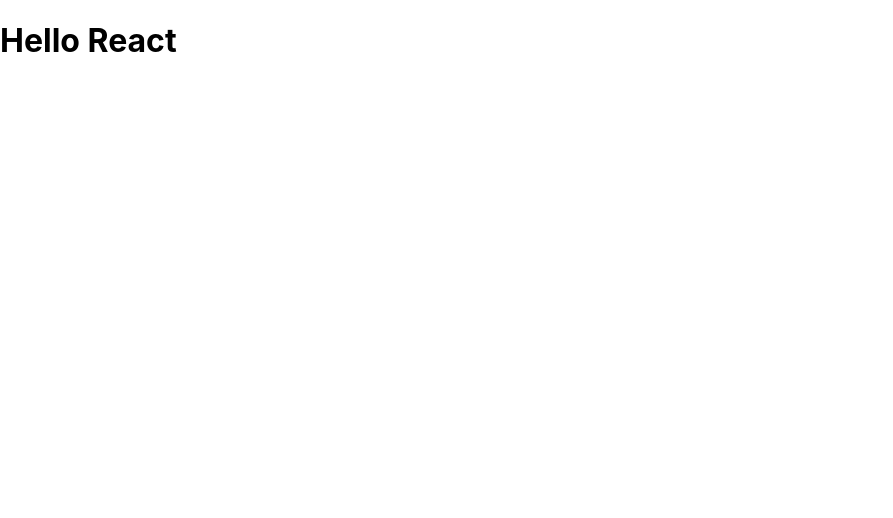
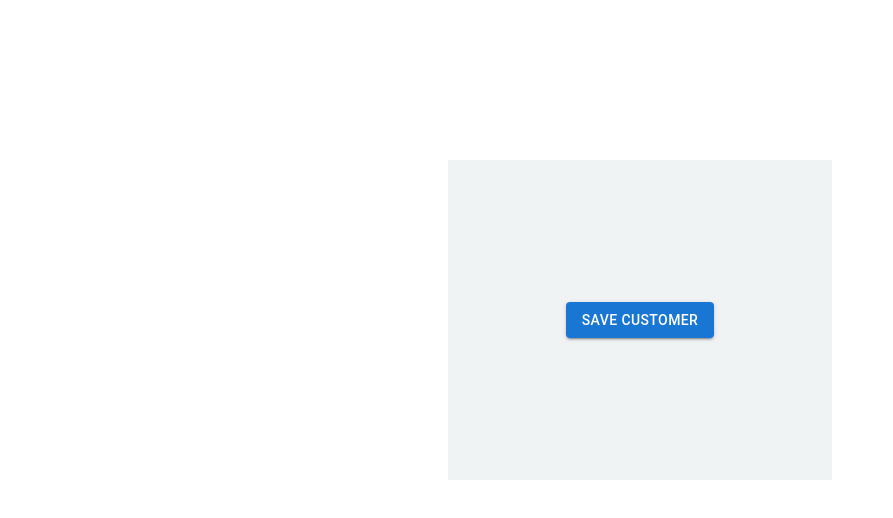
Before and after one commit to AsiriM2000/ReactJS-Fake-REST-API, a React (Create React App) app: page / in a window 1280 px wide. Shown: the top 518 px of the page, without its empty margins (0-893 px from the left). Built offline with nearby package versions, Linux system fonts and the light colour scheme.

Commit message:
create homepage content

```diff
--- a/src/App/App.js
+++ b/src/App/App.js
@@ -1,9 +1,12 @@
 import HomePage from "../Pages";
+import {Routes, Route } from "react-router-dom";
 
 function App() {
   return (
     <div className="App">
-       <HomePage/>
+       <Routes>
+        <Route exat path="/" element={<HomePage/>}></Route>
+       </Routes>
     </div>
   );
 }
--- a/src/Pages/index.jsx
+++ b/src/Pages/index.jsx
@@ -1,13 +1,31 @@
-const { Component } = require("react");
+import { withStyles } from "@mui/styles";
+import { Component } from "react";
+import { styleSheet } from "./style";
+import ButtonCommon from "../Component/Common/Button";
+import { Link } from "react-router-dom";
 
-class HomePage extends Component{
-    render(){
-        return(
-            <div>
-                <h1>Hello React</h1>
-            </div>
-        )
-    }
+class HomePage extends Component {
+  constructor(props) {
+    super(props);
+  }
+
+  render() {
+    const { classes } = this.props;
+
+    return (
+      <div className={classes.container}>
+        <div className={classes.cover}>
+          <div className={classes.btn_container}>
+            <Link to="/">
+              <ButtonCommon
+                variant="contained"
+                label="Save Customer" />
+            </Link>
+          </div>
+        </div>
+      </div>
+    );
+  }
 }
 
-export default HomePage;
+export default withStyles(styleSheet)(HomePage);
--- /dev/null
+++ b/src/Pages/style.js
@@ -0,0 +1,21 @@
+export const styleSheet = {
+    container: {
+        display: 'flex',
+        flexWrap: 'wrap',
+        flexDirection: 'column',
+        alignItems: 'center',
+        justifyContent: 'center',
+        height: '80vh'
+    },
+    cover: {
+        display: 'flex',
+        flexWrap: 'wrap',
+        flexDirection: 'column',
+        alignItems: 'center',
+        justifyContent: 'center',
+        height: '50%',
+        width: '30%',
+        backgroundColor: '#F0F3F4'
+    }
+
+}
--- a/src/index.js
+++ b/src/index.js
@@ -1,13 +1,16 @@
-import React from 'react';
-import ReactDOM from 'react-dom/client';
-import './index.css';
-import App from './App/App';
-import reportWebVitals from './reportWebVitals';
+import React from "react";
+import ReactDOM from "react-dom/client";
+import "./index.css";
+import App from "./App/App";
+import reportWebVitals from "./reportWebVitals";
+import {BrowserRouter} from 'react-router-dom';
 
-const root = ReactDOM.createRoot(document.getElementById('root'));
+const root = ReactDOM.createRoot(document.getElementById("root"));
 root.render(
   <React.StrictMode>
-    <App />
+    <BrowserRouter>
+      <App />
+    </BrowserRouter>
   </React.StrictMode>
 );
 
```
Also changed, not shown: package.json (+8 -0 lines), 1 other file (tests, documents, lock files or other folders).
